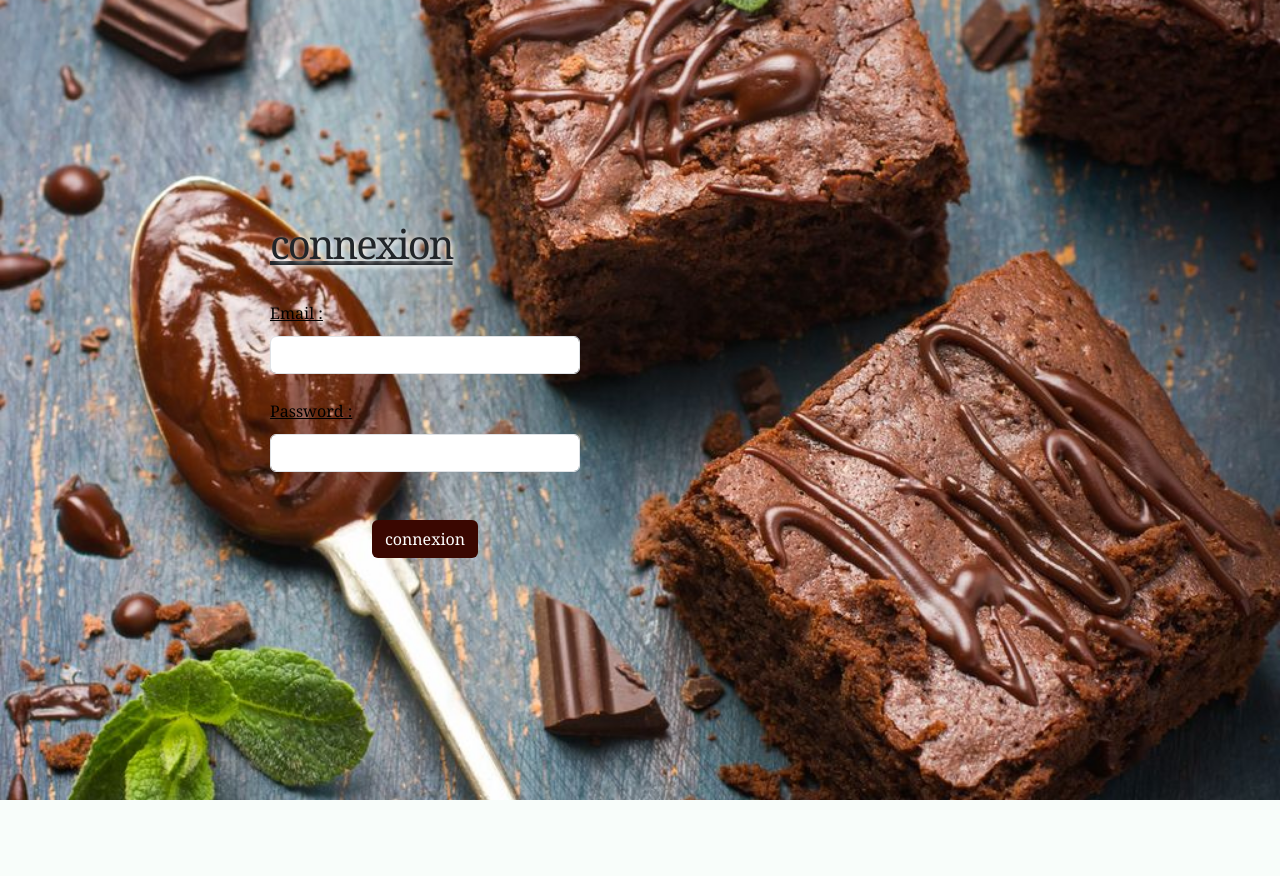
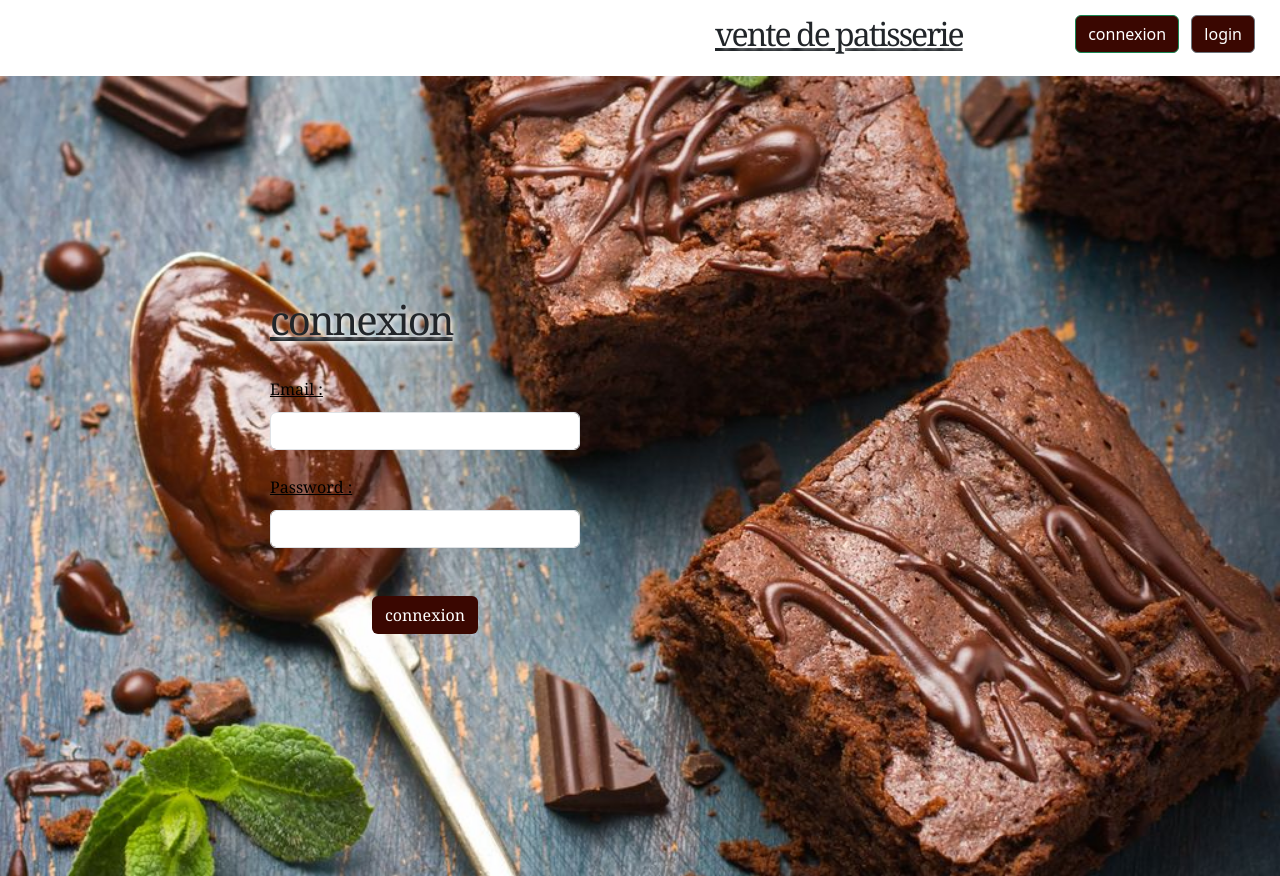
Before and after one commit to nawalbey/vente_de_patisserie, a PHP site: page /vente_de_patisserie/views/login.php in a window 1280 px wide. Before the commit the page ends 800 px from the top, so only its background shows below. Run offline with PHP 8.4, Linux system fonts and the light colour scheme.

Commit message:
nav bar titre

```diff
--- a/asset/css/style.css
+++ b/asset/css/style.css
@@ -70,3 +70,35 @@ label {
   margin-top: 200px;
   margin-left: 250px;
 }
+.titre2 {
+  letter-spacing: -2px;
+  text-shadow: 2px 2px 5px rgb(255, 254, 253);
+  font-family: Georgia, serif;
+  text-decoration: underline;
+  text-align: center;
+}
+.button3 button:hover {
+  text-align: right;
+  background-color: #3a0701;
+}
+
+nav {
+  display: flex;
+  justify-content: space-between;
+  padding: 15px;
+}
+h2 {
+  margin-left: 700px;
+  letter-spacing: -2px;
+  text-shadow: 2px 2px 5px rgb(255, 254, 253);
+  font-family: Georgia, serif;
+  text-decoration: underline;
+
+}
+.navbar1 {
+  margin-right: 10px;
+}
+.color1{
+  background-color: #3a0701;
+  color: white;
+}
--- a/inc/nav_bar.php
+++ b/inc/nav_bar.php
@@ -4,23 +4,19 @@
     <head>
         <meta charset="UTF-8">
         <meta name="viewport" content="width=device-width, initial-scale=1.0">
-    <link rel="stylesheet" href="https://cdnjs.cloudflare.com/ajax/libs/font-awesome/6.4.2/css/all.min.css"
-        integrity="sha512-z3gLpd7yknf1YoNbCzqRKc4qyor8gaKU1qmn+CShxbuBusANI9QpRohGBreCFkKxLhei6S9CQXFEbbKuqLg0DA=="
-        crossorigin="anonymous" referrerpolicy="no-referrer" />
+        <link rel="stylesheet" href="https://cdnjs.cloudflare.com/ajax/libs/font-awesome/6.4.2/css/all.min.css" integrity="sha512-z3gLpd7yknf1YoNbCzqRKc4qyor8gaKU1qmn+CShxbuBusANI9QpRohGBreCFkKxLhei6S9CQXFEbbKuqLg0DA==" crossorigin="anonymous" referrerpolicy="no-referrer"/>
         <link rel="stylesheet" href="https://cdn.jsdelivr.net/npm/bootstrap@5.3.1/dist/css/bootstrap.min.css">
         <link rel="stylesheet" href="../asset/css/style.css">
-    <title>Document</title>
+        <title>nav_bar</title>
     </head>
 
     <body>
-    <!--ici creer la nav_bar -->
-
-    <div class="collapse navbar-collapse" id="navbarText">
-        <ul class="navbar-nav mb-2 mb-lg-0">
-            <li class="nav-item">
-                <a class="nav-link active" aria-current="page" href="../views/login.php">login</a>
-            </li>
+        <nav>
+             <h2>vente de patisserie</h2>
+             <div class="navbar1">
+                <button class="btn btn-outline-success me-2 color1 " type="button">connexion</button>
+                <button class="btn btn-outline-secondary color1" type="button">login</button>
              </div>
+        </nav>
     </body>
-
 </html>
--- a/model/connexion.php
+++ b/model/connexion.php
@@ -26,12 +26,12 @@ if (isset($_POST['connexion'])) {
             if (password_verify($password, $userInfo['mot_de_passe'])) {
                 // Si l'utilisateur est un admin
                 if ($userInfo['role'] == "ROLE_ADMIN") {
-                    header("location: http://localhost/jeux_video/admin/admin.php");
+                    header("location: http://localhost/vente_de_patisserie/admin/admin.php");
                 } else {
                     $_SESSION["id"] = $userInfo["id_user"];
                     $_SESSION["nom"] = $userInfo["nom"];
                     $_SESSION["email"] = $userInfo["email"];
-                    header("Location: http://localhost/jeux_video/views/jeuxvideo_list.php");
+                    header("Location: http://localhost/vente_de_patisserie/views/jeuxvideo_list.php");
                 }
             } else {
                 echo "Mot de passe incorrect";
```
Lines whose indentation alone changed are shown as unchanged.
